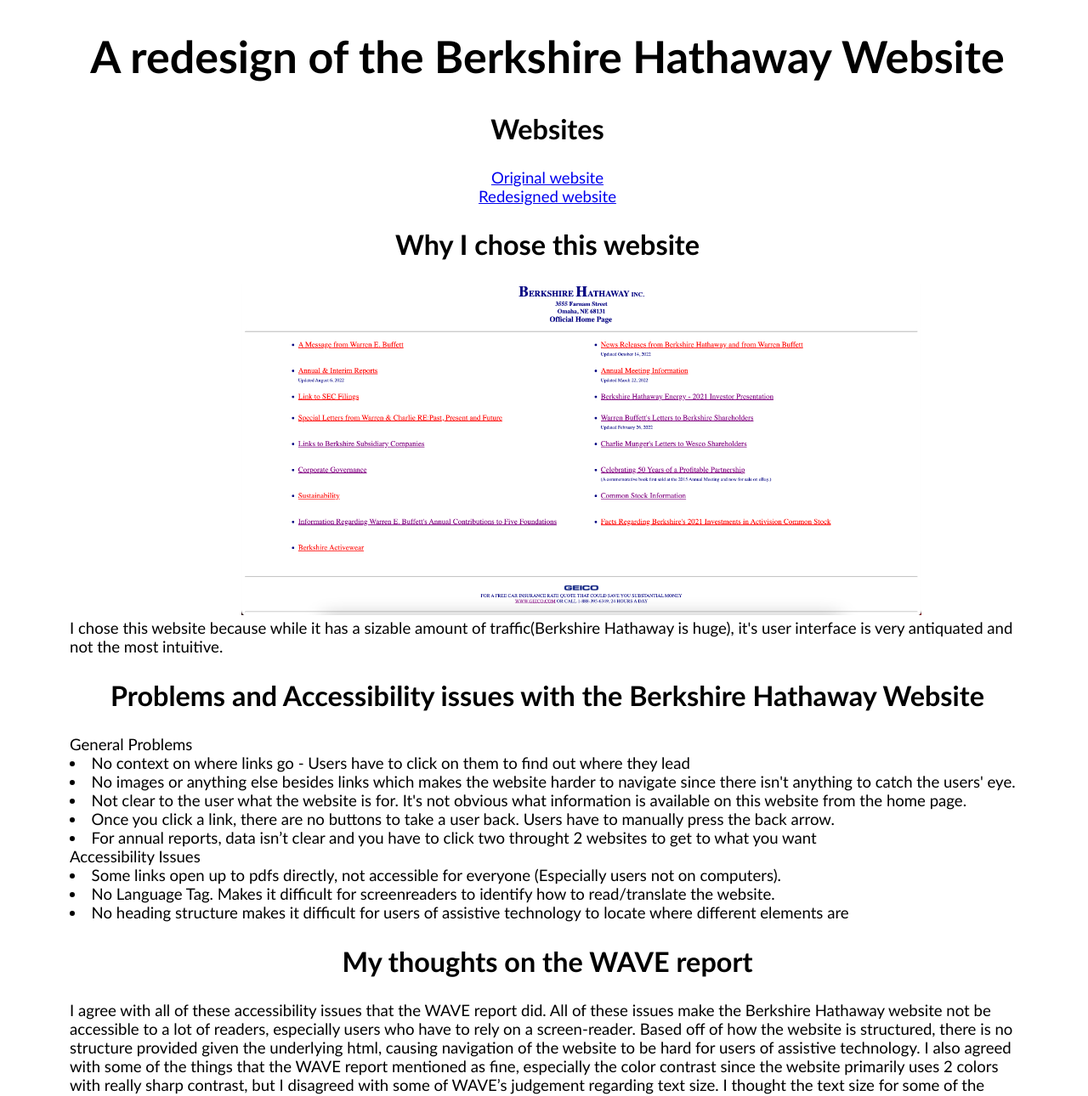
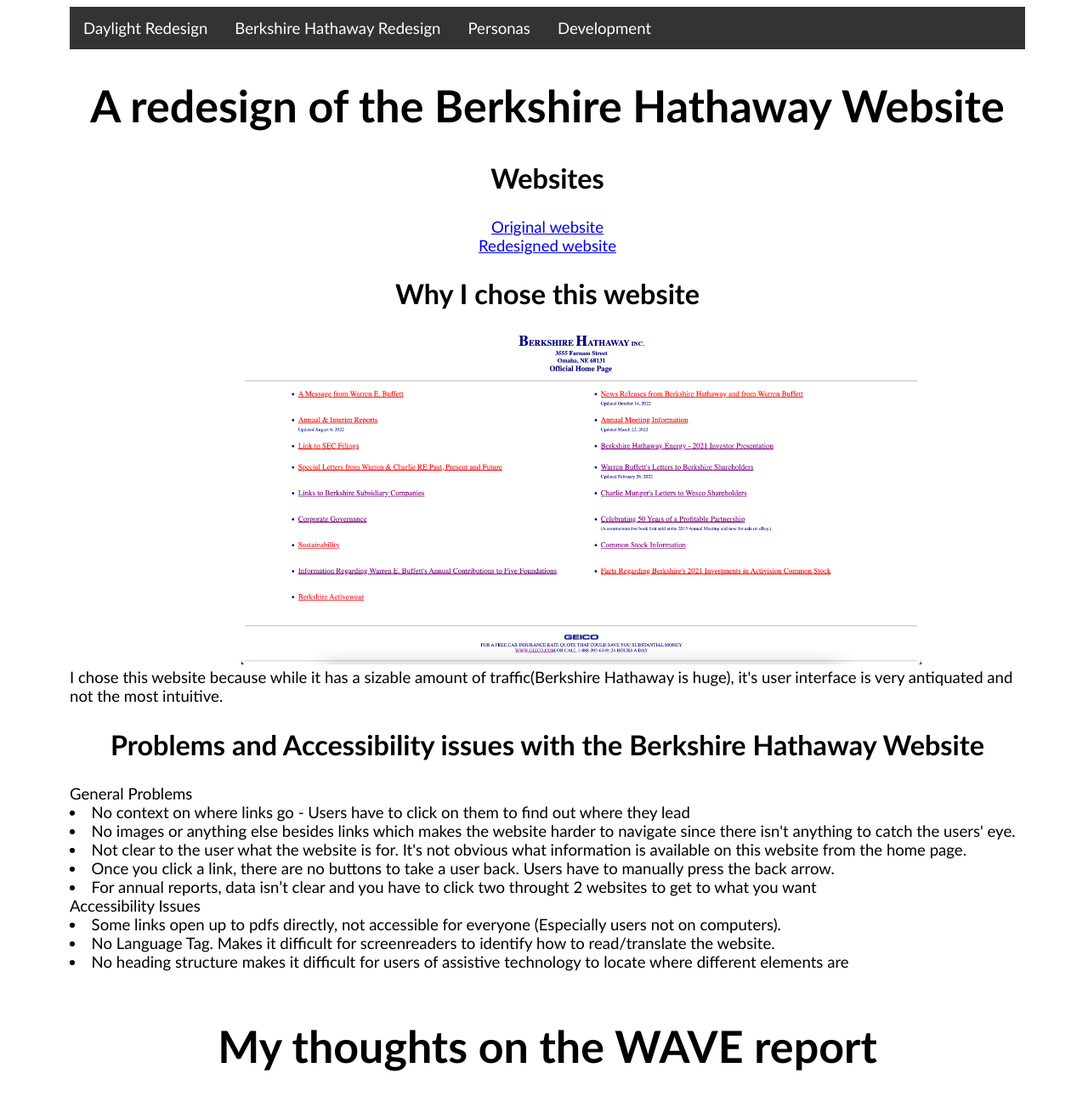
Before and after one commit to pissedoffpenguin000/redesign, a plain HTML site: page index.html in a window 1280 px wide. Shown: the top 1290 px of the page at 85% size. Drawn offline with Linux system fonts and the light colour scheme.

Commit message:
Update index.html

```diff
--- a/index.html
+++ b/index.html
@@ -5,6 +5,13 @@
     <link rel="stylesheet" href="style.css">
     <meta name="description" content="my assignment write up">
 </head>
+    <ul>
+    <li class="l"><a href="https://pissedoffpenguin000.github.io/Iterative/">Daylight Redesign</a></li>
+    <li class="l"><a href="https://pissedoffpenguin000.github.io/redesign/">Berkshire Hathaway Redesign</a></li>
+    <li class="l"><a href="https://pissedoffpenguin000.github.io/cs1300_personas_and_storyboarding/">Personas</a></li>
+    <li class="l"><a href="https://pissedoffpenguin000.github.io/uiuxdevelopment/">Development</a></li>
+
+  </ul>
     <h1>
         A redesign of the Berkshire Hathaway Website
     </h1>
@@ -58,9 +65,10 @@
     <li>
         No heading structure makes it difficult for users of assistive technology to locate where different elements are
             </li>
-        <h2>
+            <br>
+        <h1>
             My thoughts on the WAVE report
-            </h2>
+            </h1>
         <body>
             I agree with all of these accessibility issues that the WAVE report did. All of these issues make
             the Berkshire Hathaway website not be accessible to a lot of readers, especially users who have to rely on a
```
